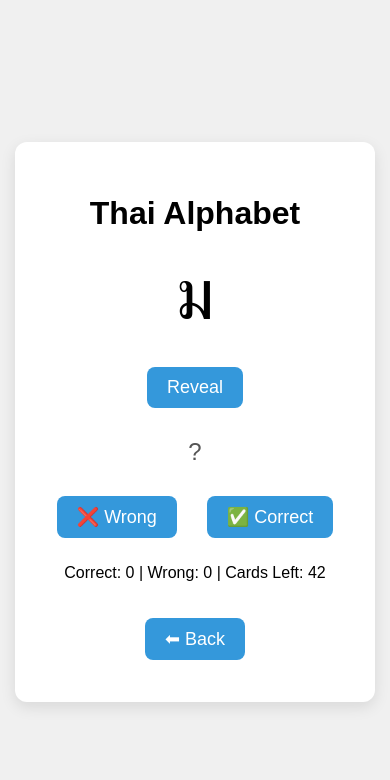
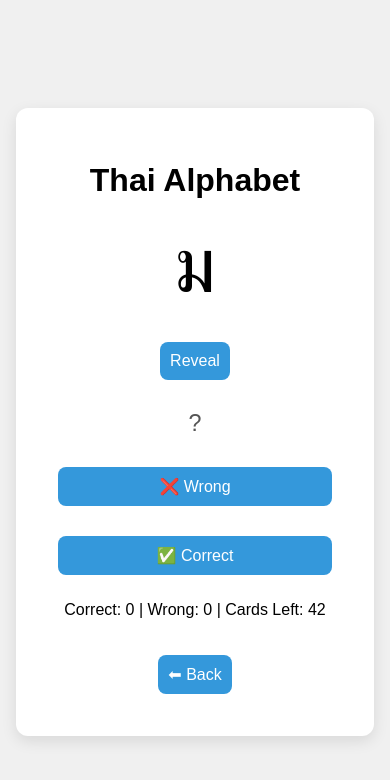
Before and after one commit to Brad-456/projects, a plain HTML site: page index.html in a window 390 px wide. Both pictures are taken after a click on the button "Start". Drawn offline with Linux system fonts and the light colour scheme.

Commit message:
mobile resizing

```diff
--- a/index.html
+++ b/index.html
@@ -5,6 +5,7 @@
   <meta charset="UTF-8">
   <title>Thai Alphabet Flashcards</title>
   <link rel="stylesheet" href="style.css">
+  <meta name="viewport" content="width=device-width, initial-scale=1.0">
 </head>
 <body>
   <!-- MENU SCREEN -->
--- a/style.css
+++ b/style.css
@@ -1,12 +1,13 @@
-/* style.css */
 body {
   font-family: sans-serif;
   display: flex;
   justify-content: center;
   align-items: center;
-  height: 100vh;
+  min-height: 100vh;
   background: #f0f0f0;
   margin: 0;
+  padding: 1em;
+  box-sizing: border-box;
 }
 
 .container {
@@ -15,15 +16,20 @@ body {
   border-radius: 12px;
   box-shadow: 0 5px 15px rgba(0,0,0,0.1);
   text-align: center;
+  width: 100%;
+  max-width: 500px;
+  box-sizing: border-box;
 }
 
 #letter {
-  font-size: 72px;
+  font-size: 15vw;
+  max-font-size: 80px;
   margin: 20px 0;
 }
 
 #pronunciation {
-  font-size: 24px;
+  font-size: 5vw;
+  max-font-size: 24px;
   margin: 20px 0;
   color: #555;
 }
@@ -31,7 +37,7 @@ body {
 button {
   margin: 10px;
   padding: 10px 20px;
-  font-size: 18px;
+  font-size: 1rem;
   border: none;
   background: #3498db;
   color: white;
@@ -41,6 +47,15 @@ button {
 
 button:hover {
   background: #2980b9;
+}
+
+.controls {
+  display: flex;
+  flex-direction: row;
+  gap: 10px;
+  justify-content: center;
+  flex-wrap: wrap;
+  margin: 15px 0;
 }
 
 .checkbox-group {
@@ -64,3 +79,22 @@ button:hover {
   accent-color: #3498db;
   cursor: pointer;
 }
+
+@media (max-width: 480px) {
+  #letter {
+    font-size: 20vw;
+  }
+
+  #pronunciation {
+    font-size: 6vw;
+  }
+
+  button {
+    font-size: 1rem;
+    padding: 10px;
+  }
+
+  .controls {
+    flex-direction: column;
+  }
+}
```
